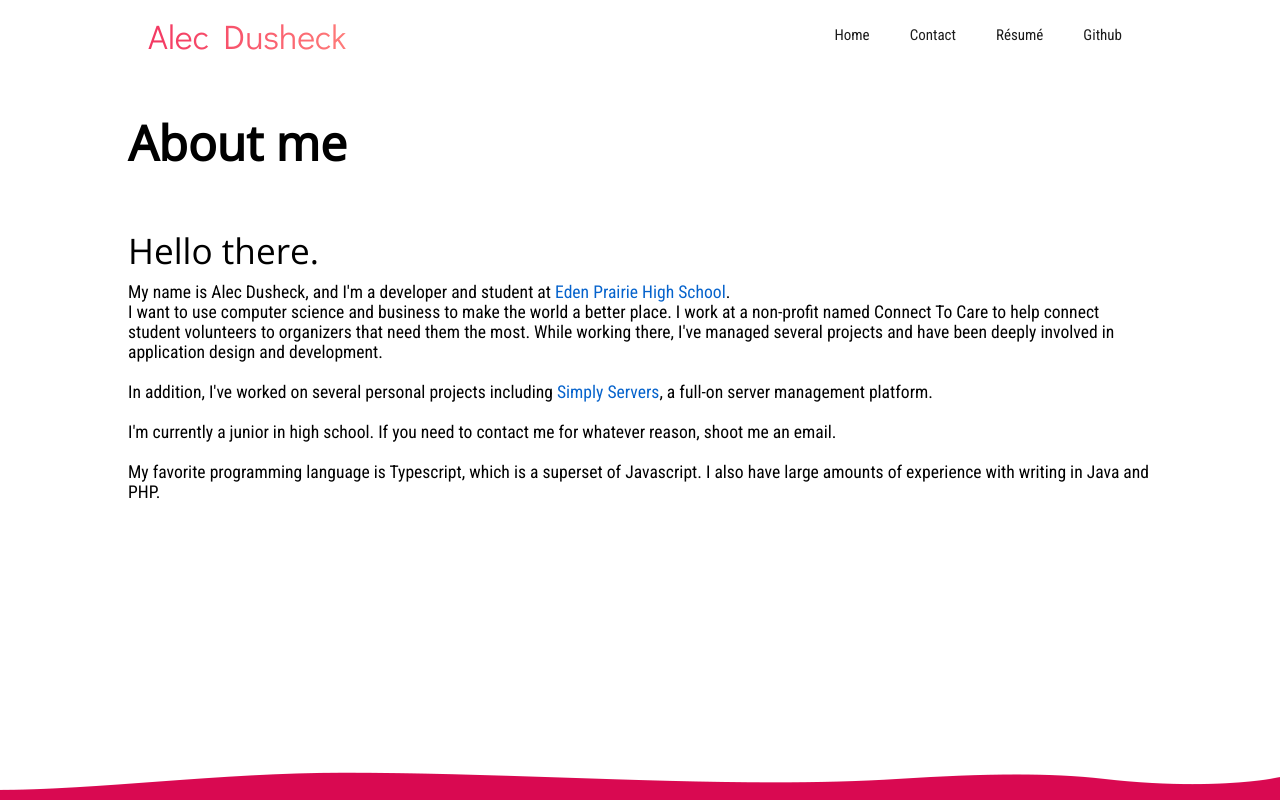
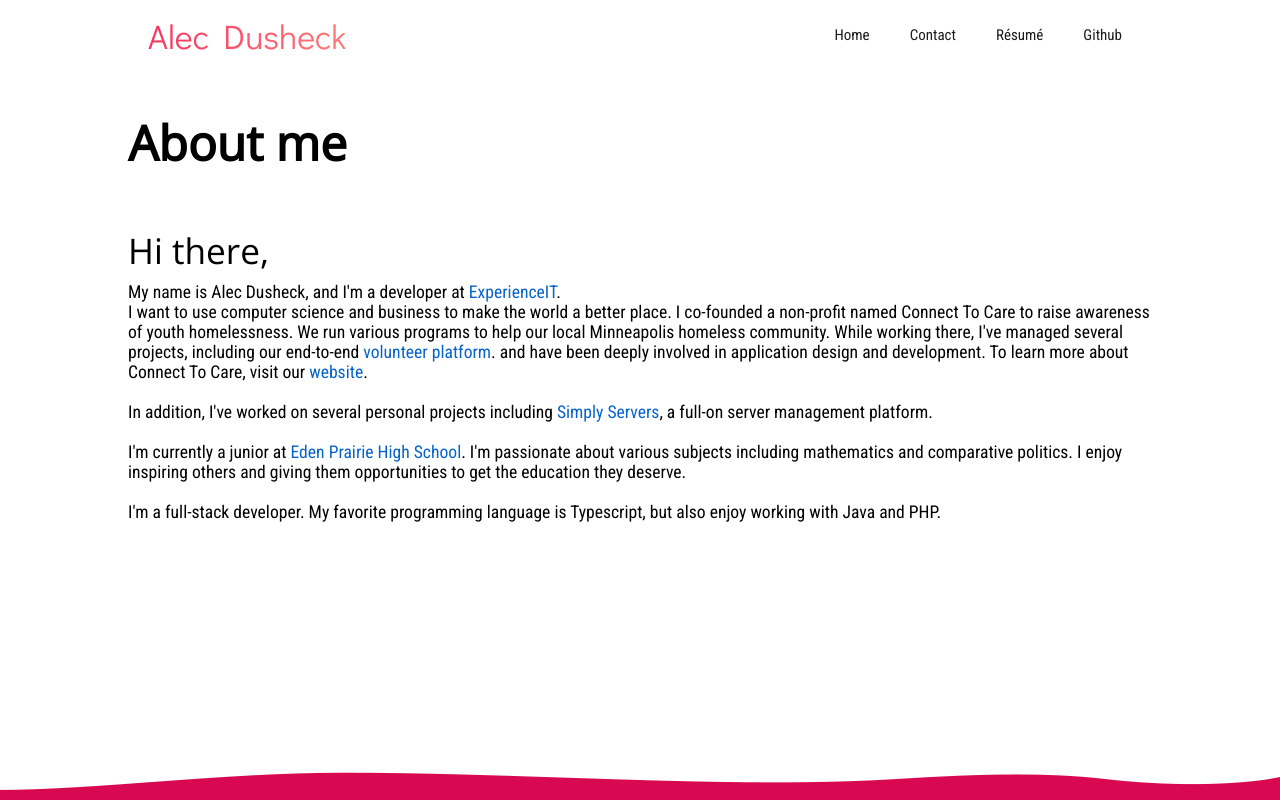
Before and after one commit to AlecDusheck/simplyalecv2, an Angular app: page / in a window 1280 px wide. Built offline with nearby package versions, Linux system fonts and the light colour scheme.

Commit message:
Tweak text

```diff
--- a/src/app/components/contact-me/contact-me.component.html
+++ b/src/app/components/contact-me/contact-me.component.html
@@ -8,7 +8,7 @@
             <br>
             <p>You can send e-mails to the following address: <b>alec @ simplyalec.com</b></p>
             <br>
-            <p>* Please note: I literally receive hundreds of emails. Please ensure that your subject is something
+            <p>* Please note: I receive lots of emails. Please ensure that your subject is something
                 notable and won't get flagged as spam.</p>
         </div>
         <div class="contact-method">
--- a/src/app/components/home/home.component.html
+++ b/src/app/components/home/home.component.html
@@ -4,22 +4,21 @@
     </div>
 
     <div id="summary">
-        <p id="hello">Hello there.</p>
-        <p>My name is Alec Dusheck, and I'm a developer and student at <a href="https://www.edenpr.org/">Eden Prairie
-            High School</a>.</p>
+        <p id="hello">Hi there,</p>
+        <p>My name is Alec Dusheck, and I'm a developer at <a href="https://eitmn.com">ExperienceIT</a>.</p>
         <p>I want to use computer science and business to make the world a better place.
-            I work at a non-profit named Connect To Care to help connect student volunteers to organizers that need them
-            the most.
-            While working there, I've managed several projects and have been deeply involved in application design and
-            development.</p>
+            I co-founded a non-profit named Connect To Care to raise awareness of youth homelessness.
+            We run various programs to help our local Minneapolis homeless community.
+            While working there, I've managed several projects, including our end-to-end <a href="https://volunteer.connect-tocare.org">volunteer platform</a>. and have been deeply involved in application design and
+            development.
+            To learn more about Connect To Care, visit our <a href="https://connect-tocare.org">website</a>.</p>
         <br>
         <p>In addition, I've worked on several personal projects including <a href="https://github.com/SimplyServers">Simply
             Servers</a>, a full-on server management platform.</p>
         <br>
-        <p>I'm currently a junior in high school. If you need to contact me for whatever reason, shoot me an email.</p>
+        <p>I'm currently a junior at <a href="https://www.edenpr.org">Eden Prairie High School</a>. I'm passionate about various subjects including mathematics and comparative politics.
+            I enjoy inspiring others and giving them opportunities to get the education they deserve.</p>
         <br>
-        <p>My favorite programming language is Typescript, which is a superset of Javascript. I also have large amounts
-            of experience with
-            writing in Java and PHP.</p>
+        <p>I'm a full-stack developer. My favorite programming language is Typescript, but also enjoy working with Java and PHP.</p>
     </div>
 </app-bordered-page>
```
